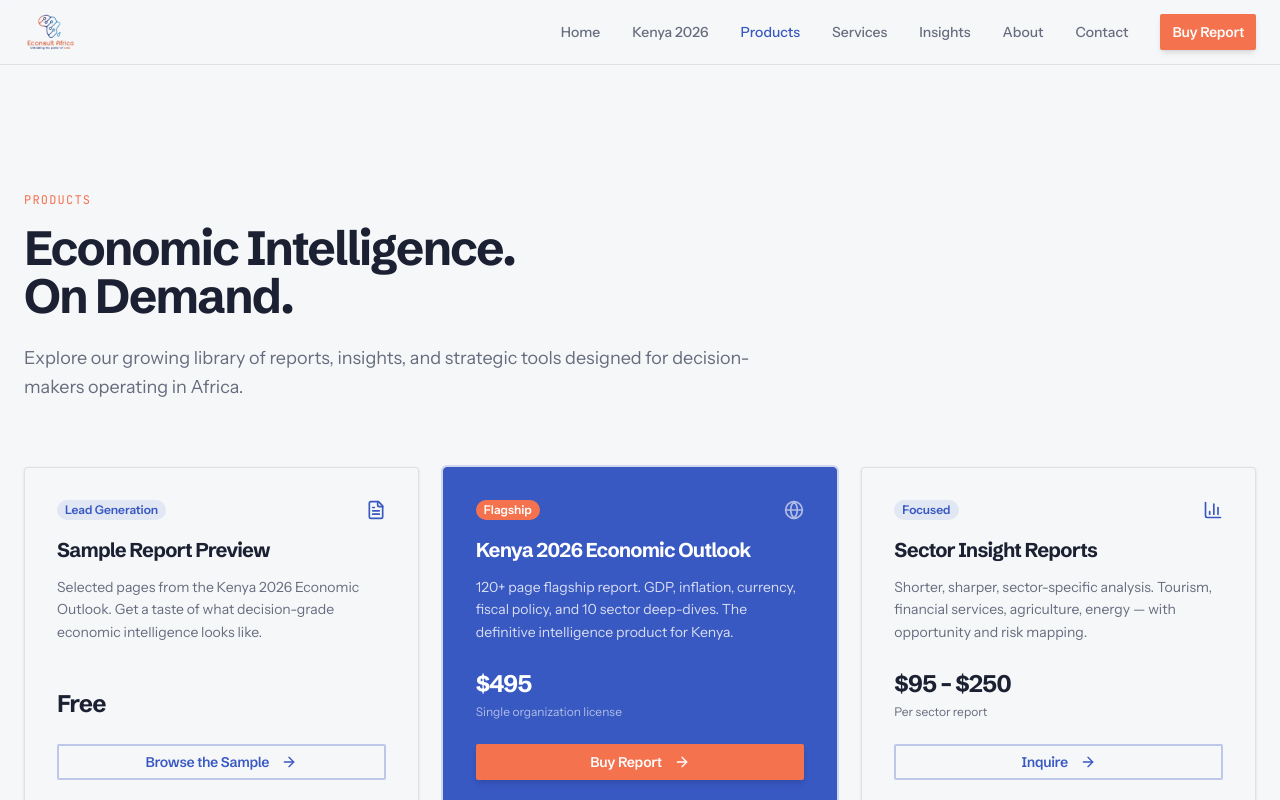
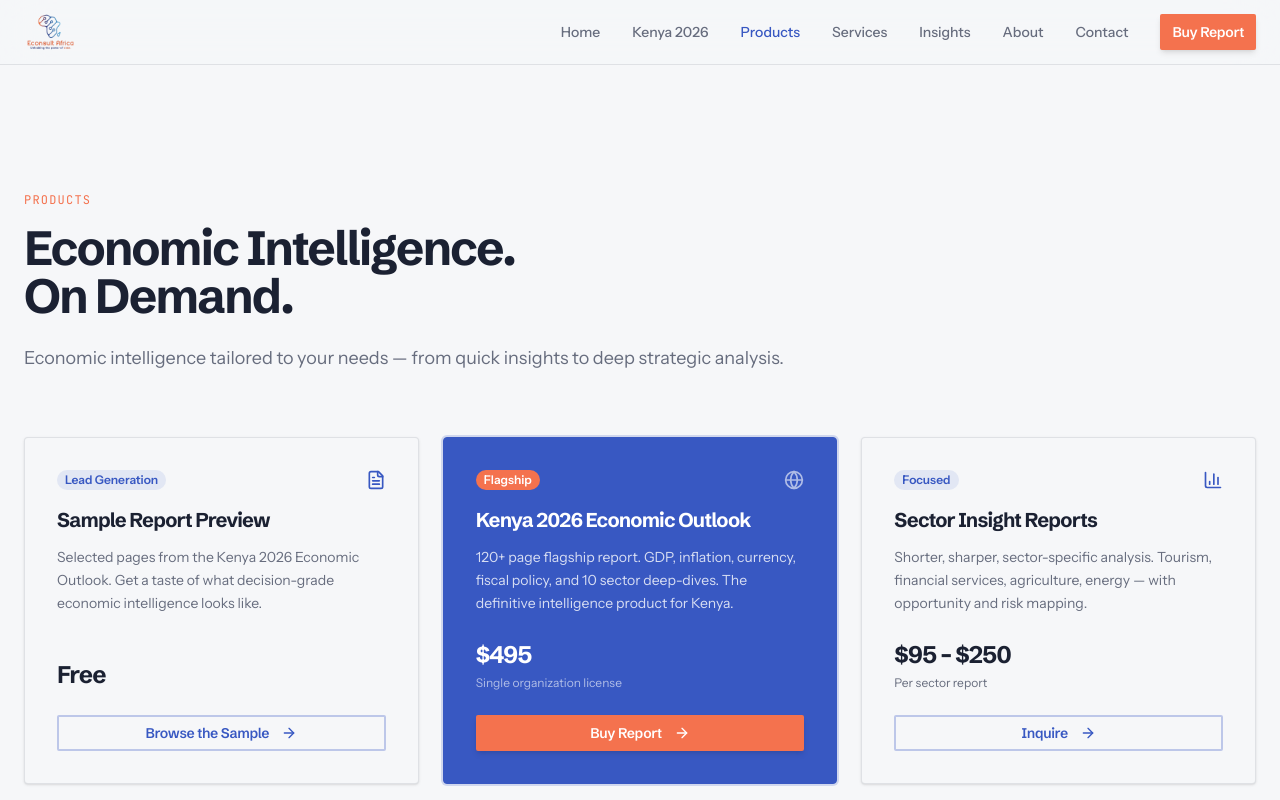
Before and after one commit to PrinceMuraguri/econsultafricaweb, a React (Vite) app: page /products in a window 1280 px wide. Shown: the top 800 px of the page. Built offline with nearby package versions, Linux system fonts and the light colour scheme; the HTML template or start-up script is replaced by a standard one.

Commit message:
Preceding changes

```diff
--- a/src/pages/Products.tsx
+++ b/src/pages/Products.tsx
@@ -113,7 +113,7 @@ const Products = () => {
             </motion.h1>
             <motion.p initial="hidden" animate="visible" variants={fadeUp} custom={2}
               className="text-lg text-muted-foreground leading-relaxed">
-              Explore our growing library of reports, insights, and strategic tools designed for decision-makers operating in Africa.
+              Economic intelligence tailored to your needs — from quick insights to deep strategic analysis.
             </motion.p>
           </div>
 
```
